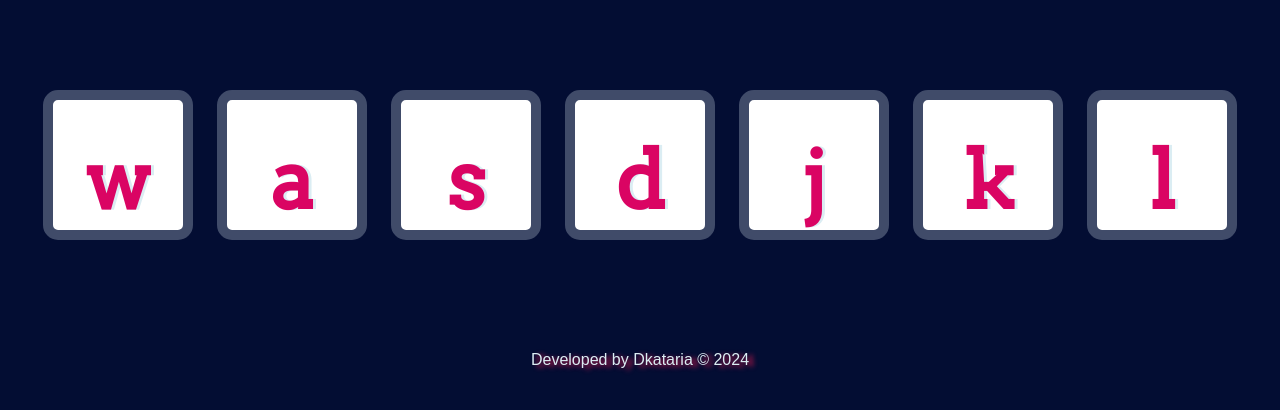
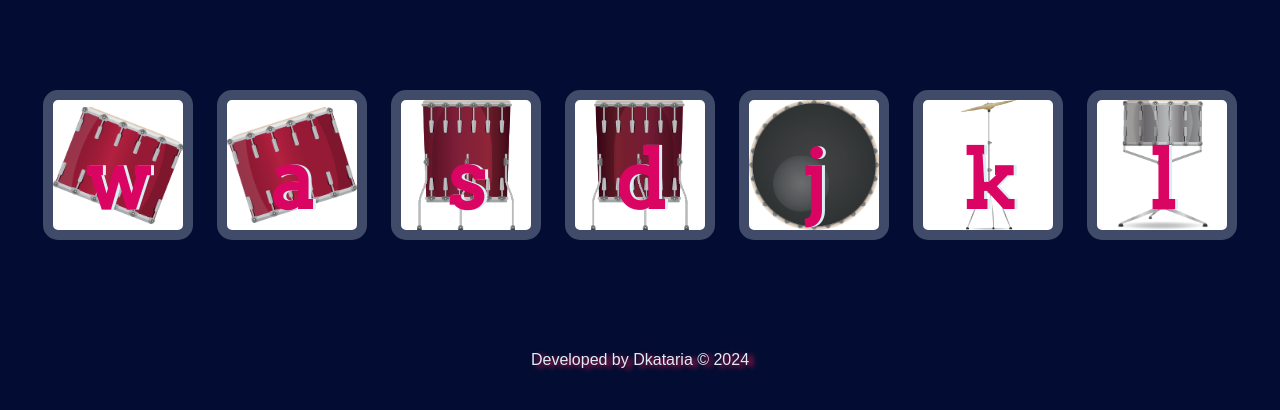
Before and after one commit to katariad/Drumbeats, a plain HTML site: page index.html in a window 1280 px wide. Shown: the part 194-604 px from the top of the page. Drawn offline with Linux system fonts and the light colour scheme; the site is published under a folder, as on GitHub Pages, so addresses that start at the root find nothing.

Commit message:
Update styles.css

```diff
--- a/styles.css
+++ b/styles.css
@@ -36,32 +36,32 @@ footer {
 }
 
 .w {
-  background-image: url('/images/tom1.png');
+  background-image: url('images/tom1.png');
 }
 
 .a {
-  background-image: url('/images/tom2.png');
+  background-image: url('images/tom2.png');
 }
 
 .s {
-  background-image: url('/images/tom3.png');
+  background-image: url('images/tom3.png');
 }
 
 .d {
-  background-image: url('/images/tom4.png');
+  background-image: url('images/tom4.png');
 }
 
 .j {
-  background-image: url('/images/kick.png');
+  background-image: url('images/kick.png');
 }
 
 .k {
-  background-image: url('/images/crash.png');
+  background-image: url('images/crash.png');
   background-size: auto;
 }
 
 .l {
-  background-image: url('/images/snare.png');
+  background-image: url('images/snare.png');
 }
 
 .set {
```
